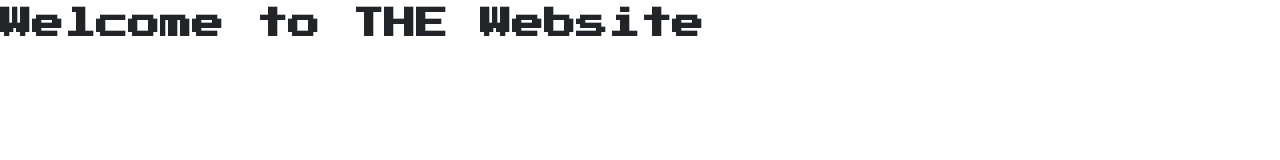
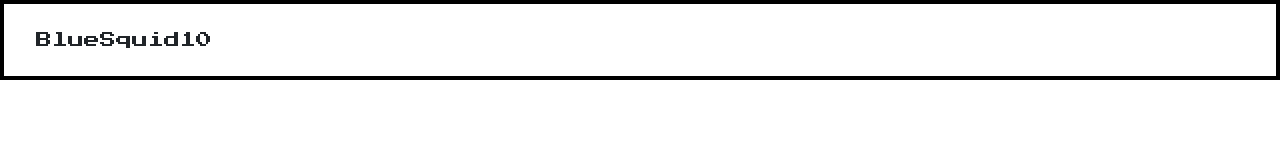
Before and after one commit to BlueSquid10/Website, a plain HTML site: page index.html in a window 1280 px wide. Drawn offline with nearby package versions, Linux system fonts and the light colour scheme.

Commit message:
Update index.html

```diff
--- a/index.html
+++ b/index.html
@@ -10,4 +10,6 @@
         	<body>
 			</div>
 
-	<h1 data-attr="header">Welcome to THE Website</h1>
+	<div class="nes-container">
+	<p>BlueSquid10</p>
+	</div>
```
